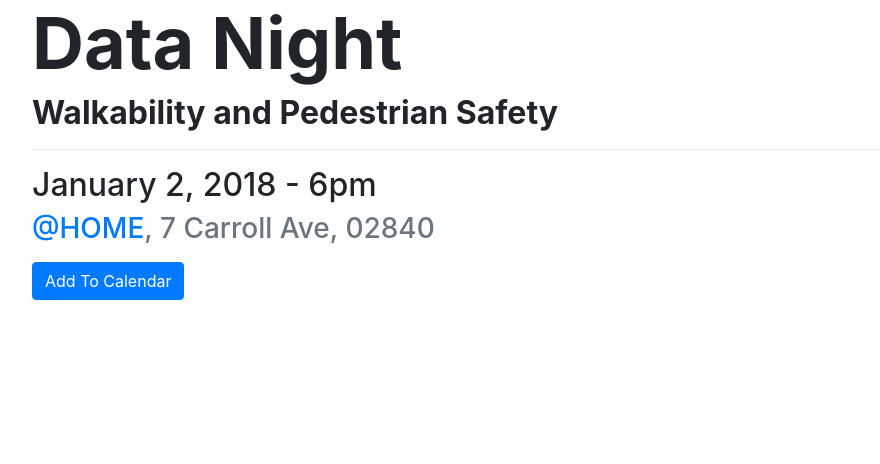
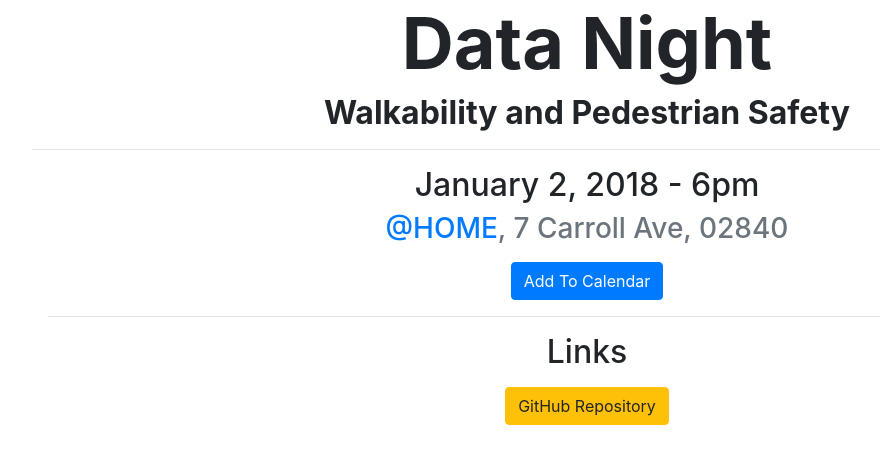
Before and after one commit to NewportDataProject/data-night, a plain HTML site: page docs/index.html in a window 1280 px wide. Shown: the whole page, without its empty margins (53-933 px from the left). Drawn offline with nearby package versions, Linux system fonts and the light colour scheme.

Commit message:
update webpage with links

```diff
--- a/docs/index.html
+++ b/docs/index.html
@@ -9,7 +9,7 @@
 </head>
 <body>
 <div class="container">
-    <div>
+    <div class="text-center">
 
         <h1 class="display-3 font-weight-bold">Data Night</h1>
         <h2 class="font-weight-bold">Walkability and Pedestrian Safety</h2>
@@ -19,6 +19,13 @@
         <a class="btn btn-primary mt-2" href="https://calendar.google.com/event?action=TEMPLATE&tmeid=NmoxdnZxc2k3M2Y5MWU2b2c0cHI4MzZzMXIgYWRtaW5AbmV3cG9ydGRhdGFwcm9qZWN0Lm9yZw&tmsrc=admin%40newportdataproject.org">Add To Calendar</a>
    </div>
 
+    <div class="m-3 p3 text-center">
+        <hr>
+        <h2>Links</h2>
+        <a class="btn btn-warning mt-2" href="https://github.com/newportdataproject/data-night">GitHub Repository</a>
+    </div>
+</div>
+
 
 </body>
 </html>
```
